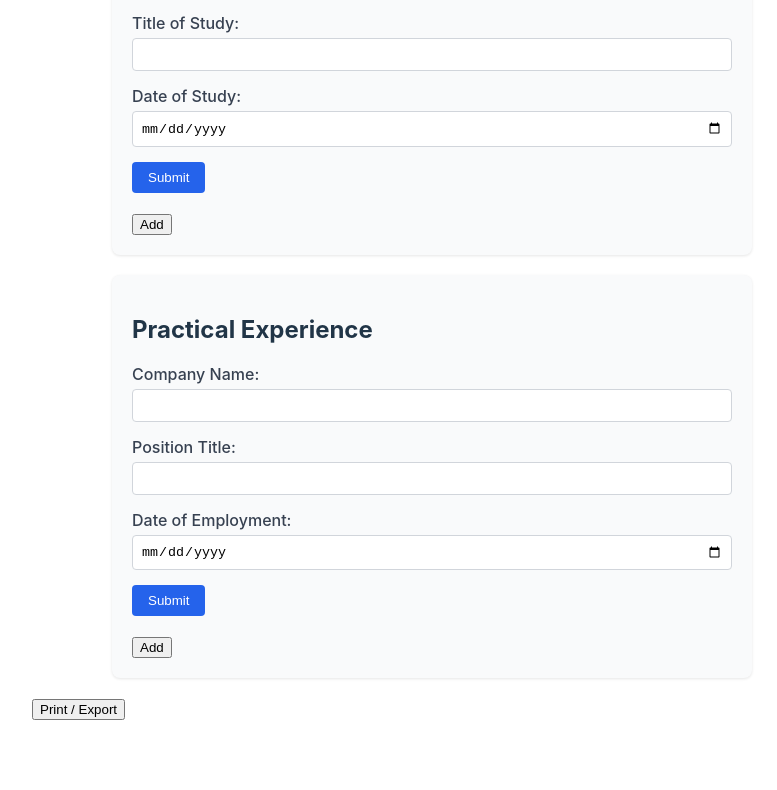
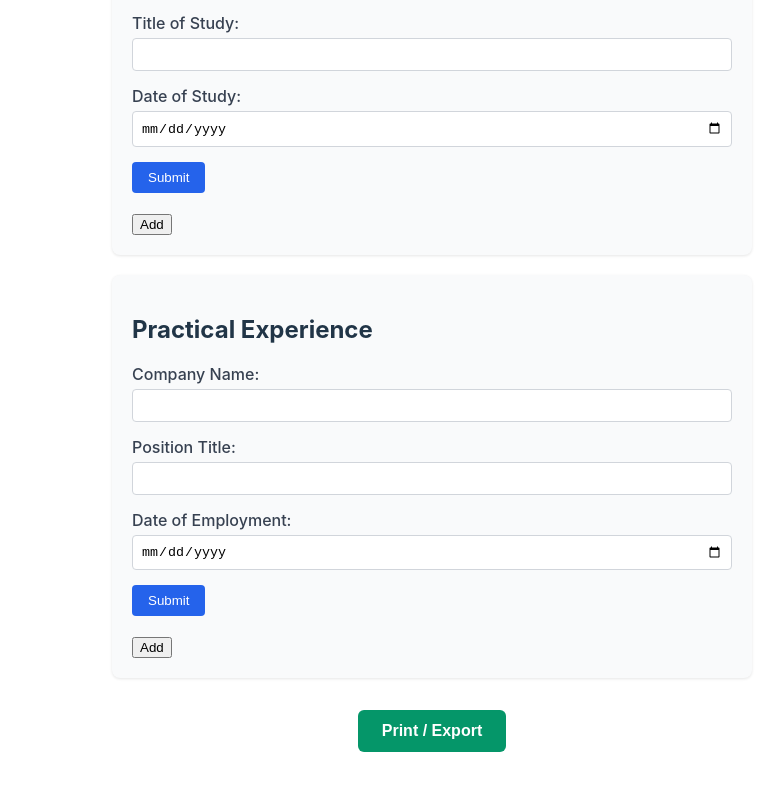
Before and after one commit to top-submissions/fullstackjs-cv-application, a React (Vite) app: page / in a window 1280 px wide. Shown: the part 691-1481 px from the top of the page, without its empty margins (208-985 px from the left). Before the commit the page ends 1451 px from the top, so only its background shows below. Built offline with nearby package versions, Linux system fonts and the light colour scheme.

Commit message:
feat(print button style): add className prop

```diff
--- a/src/App.jsx
+++ b/src/App.jsx
@@ -11,7 +11,9 @@ function App() {
       <GeneralInformationForm />
       <EducationalExperienceForm />
       <PracticalExperienceForm />
-      <button onClick={() => window.print()}>Print / Export</button>
+      <button className={styles.printButton} onClick={() => window.print()}>
+        Print / Export
+      </button>
     </div>
   );
 }
```
